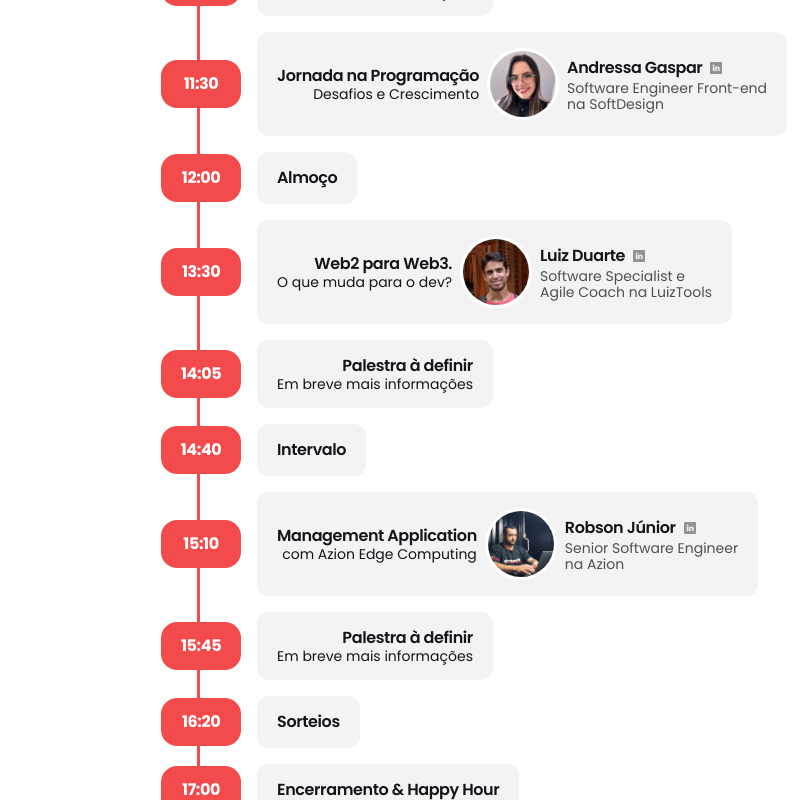
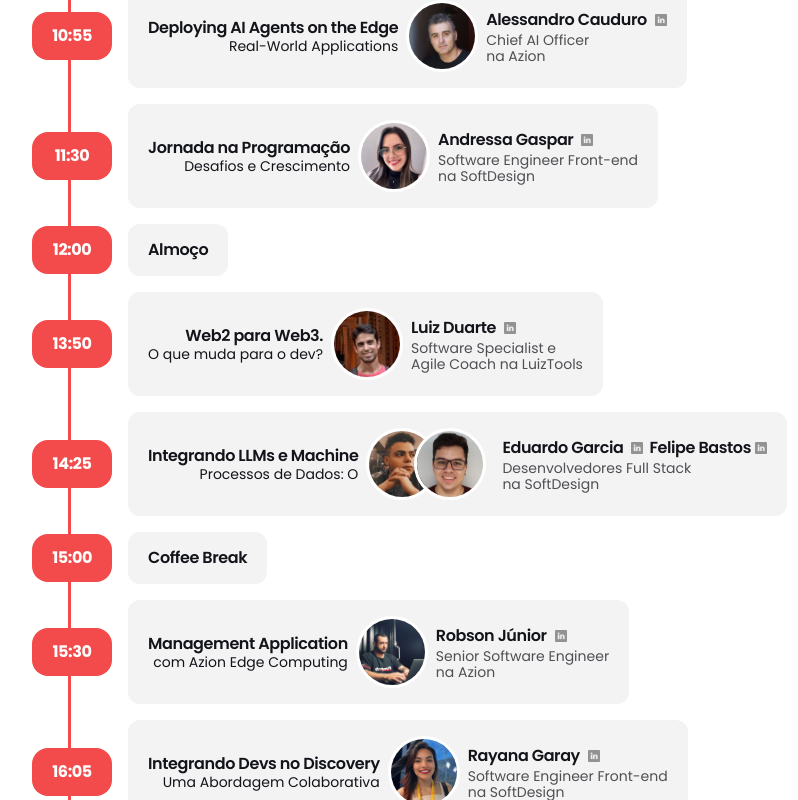
Before and after one commit to odanieldcs/4devconnect-landing, a Next.js app: page / in a window 1280 px wide. Shown: the part 1560-2360 px from the top of the page, without its empty margins (429-1227 px from the left). Built offline with nearby package versions, Linux system fonts and the light colour scheme.

Commit message:
feat: update layout and styling across components, add new speakers and talks

```diff
--- a/src/components/paragraph.tsx
+++ b/src/components/paragraph.tsx
@@ -7,7 +7,7 @@
 
 function Paragraph({ children, className }: ParagraphProps) {
 	return (
-		<p className={cn('text-sm/7 md:text-base/8', className)}>{children}</p>
+		<p className={cn('text-sm/5 md:text-base/8', className)}>{children}</p>
 	);
 }
 
--- a/src/components/sections/footer.tsx
+++ b/src/components/sections/footer.tsx
@@ -45,7 +45,7 @@
 				</Paragraph>
 			</Dialog>
 			<footer className="flex flex-col w-full justify-center items-center">
-				<div className="flex flex-col md:flex-row w-full max-w-7xl justify-between px-4 md:px-0 md:py-11">
+				<div className="flex flex-col-reverse md:flex-row w-full max-w-7xl justify-between px-4 md:px-0 md:py-11">
 					<div className="flex flex-col md:gap-4 items-center w-full">
 						<Heading
 							level="h2"
@@ -73,7 +73,7 @@
 						>
 							Apoio
 						</Heading>
-						<div className="flex">
+						<div className="grid gap-0 md:flex">
 							<Link
 								href="https://www.linkedin.com/company/gdg-porto-alegre/"
 								title="GDG Porto Alegre - RS"
@@ -91,11 +91,24 @@
 								title="GUFERS - Grupo de Usuários de Front End"
 								target="_blank"
 								rel="noopener noreferrer"
+								className="md:ml-4 justify-center flex"
 							>
 								<img
 									src="/sponsors/gufers.png"
 									alt="GUFERS - Grupo de Usuários de Front End"
 									className="overflow-hidden rounded-3xl h-[100px] w-[132px]"
+								/>
+							</Link>
+							<Link
+								href="https://www.fiap.com.br/"
+								title="Alura + FIAP"
+								target="_blank"
+								rel="noopener noreferrer"
+							>
+								<img
+									src="/sponsors/alura-fiap.png"
+									alt="Alura + FIAP"
+									className="overflow-hidden rounded-3xl h-[100px] w-[200px]"
 								/>
 							</Link>
 						</div>
--- a/src/components/sections/hero.tsx
+++ b/src/components/sections/hero.tsx
@@ -7,7 +7,7 @@
 
 function Hero() {
 	return (
-    <section className="flex justify-center relative w-full h-[330px] md:h-[548px] bg-orange-pink-light px-4 md:px-0 py-8 md:py-11">
+		<section className="flex justify-center relative w-full h-[280px] md:h-[548px] bg-orange-pink-light px-4 md:px-0 py-8 pb-0 md:py-11">
 			<div className="flex flex-col absolute z-20 md:flex-row justify-between items-center p-8 md:p-16 gap-8 bg-hero-banner bg-cover rounded-3xl w-[calc(100%-36px)] max-w-[1280px] md:h-[460px] shadow-md">
 				<Heading
 					level={'h1'}
--- a/src/components/speaker.tsx
+++ b/src/components/speaker.tsx
@@ -32,18 +32,18 @@
 	const classNameAvatarWidth = collaborator ? 'w-32' : 'w-18';
 	return (
 		<div className="flex space-x-2 items-center">
-			<div className={`inline-flex h-18 ${classNameAvatarWidth}`}>
-				<Avatar name={name} imageUri={avatar} />
+			<div className={`inline h-18 w-18 relative ${classNameAvatarWidth}`}>
+				<Avatar name={name} imageUri={avatar} className="w-18 h-18" />
 				{collaborator && (
 					<Avatar
 						name={collaborator.name}
 						imageUri={collaborator.avatar}
-						className="absolute left-[3rem]"
+						className="absolute top-0 left-[3rem]"
 					/>
 				)}
 			</div>
 			<div className="flex flex-col space-x-0">
-				<div className="flex gap-2 font-semibold leading-5 -tracking-wide text-primary">
+				<div className="flex flex-col md:flex-row gap-0.5 md:gap-1.5 font-semibold leading-5 -tracking-wide text-primary">
 					<a
 						href={linkedin}
 						target="_blank"
@@ -61,7 +61,7 @@
 					</a>
 					{collaborator && (
 						<>
-							e
+							<span className="text-base/6 hidden md:visible">e</span>
 							<a
 								href={collaborator.linkedin}
 								target="_blank"
--- a/src/components/talk.styles.ts
+++ b/src/components/talk.styles.ts
@@ -6,9 +6,9 @@
 	variants: {
 		position: {
 			none: 'h-0',
-			start: cn('left-9 top-6'),
-			middle: cn('left-9 -top-6 h-[148px] md:h-[112px]'),
-			end: cn('left-9 -top-8 bottom-0'),
+			start: cn('left-8 md:left-9 top-6'),
+			middle: cn('left-8 md:left-9 -top-6 h-[175px] md:h-[120px]'),
+			end: cn('left-8 md:left-9 -top-8 bottom-0'),
 		},
 	},
 });
--- a/src/config.ts
+++ b/src/config.ts
@@ -9,12 +9,14 @@
 
 export const avatars = {
 	andressa: '/speaker/andressa-gaspar.jpg',
+	alessandro: '/speaker/alessandro-cauduro.jpg',
 	ed: '/speaker/ed-pereira.jpg',
 	robson: '/speaker/robson-junior.jpg',
 	luiz: '/speaker/luiz-duarte.jpg',
 	rayana: '/speaker/rayana-garay.jpg',
 	eduardo: '/speaker/eduardo-garcia.jpg',
 	felipe: '/speaker/felipe-bastos.jpg',
+	raryson: '/speaker/raryson-pereira.jpg',
 };
 
 export const talks: TalkProps[] = [
@@ -30,8 +32,15 @@
 	},
 	{
 		position: 'middle',
-		title: 'Palestra à definir',
-		description: 'Em breve mais informações',
+		title: 'Explorando tudo que a última',
+		description: 'versão do Node pode nos dar',
+		speaker: {
+			avatar: avatars.raryson,
+			name: 'Raryson Pereira',
+			company: 'na CloudCosmos',
+			linkedin: 'https://www.linkedin.com/in/egpereira',
+			role: 'Senior Software Engineer',
+		},
 		time: '09:20',
 	},
 	{
@@ -54,8 +63,15 @@
 	},
 	{
 		position: 'middle',
-		title: 'Palestra à definir',
-		description: 'Em breve mais informações',
+		title: 'Deploying AI Agents on the Edge',
+		description: 'Real-World Applications',
+		speaker: {
+			avatar: avatars.alessandro,
+			name: 'Alessandro Cauduro',
+			company: 'na Azion',
+			linkedin: 'https://www.linkedin.com/in/alessandrocauduro/',
+			role: 'Chief AI Officer',
+		},
 		time: '10:55',
 	},
 	{
@@ -80,7 +96,7 @@
 		position: 'middle',
 		title: 'Web2 para Web3.',
 		description: 'O que muda para o dev?',
-		time: '13:30',
+		time: '13:50',
 		speaker: {
 			avatar: avatars.luiz,
 			name: 'Luiz Duarte',
@@ -91,20 +107,32 @@
 	},
 	{
 		position: 'middle',
-		title: 'Palestra à definir',
-		description: 'Em breve mais informações',
-		time: '14:05',
+		title: 'Integrando LLMs e Machine ',
+		description: 'Processos de Dados: O',
+		time: '14:25',
+		speaker: {
+			avatar: avatars.eduardo,
+			name: 'Eduardo Garcia',
+			company: 'na SoftDesign',
+			linkedin: 'https://www.linkedin.com/in/luiztools',
+			role: 'Desenvolvedores Full Stack',
+			collaborator: {
+				avatar: avatars.felipe,
+				name: 'Felipe Bastos',
+				linkedin: 'https://www.linkedin.com/in/felipe-bastos-0b1b3b1b/',
+			},
+		},
 	},
 	{
 		position: 'middle',
-		title: 'Intervalo',
-		time: '14:40',
+		title: 'Coffee Break',
+		time: '15:00',
 	},
 	{
 		position: 'middle',
 		title: 'Management Application',
 		description: 'com Azion Edge Computing',
-		time: '15:10',
+		time: '15:30',
 		speaker: {
 			avatar: avatars.robson,
 			name: 'Robson Júnior',
@@ -115,18 +143,25 @@
 	},
 	{
 		position: 'middle',
-		title: 'Palestra à definir',
-		description: 'Em breve mais informações',
-		time: '15:45',
+		title: 'Integrando Devs no Discovery',
+		description: 'Uma Abordagem Colaborativa',
+		speaker: {
+			avatar: avatars.rayana,
+			name: 'Rayana Garay',
+			company: 'na SoftDesign',
+			linkedin: 'https://www.linkedin.com/in/rayanagaray/',
+			role: 'Software Engineer Front-end',
+		},
+		time: '16:05',
 	},
 	{
 		position: 'end',
 		title: 'Sorteios',
-		time: '16:20',
+		time: '16:40',
 	},
 	{
 		position: 'end',
-		title: 'Encerramento & Happy Hour',
-		time: '17:00',
+		title: 'Encerramento',
+		time: '17:15',
 	},
 ];
```
Also changed, not shown: public/sponsors/alura-fiap.png (added), src/components/sections/subscribe.tsx (indentation only). Lines whose indentation alone changed are shown as unchanged.
